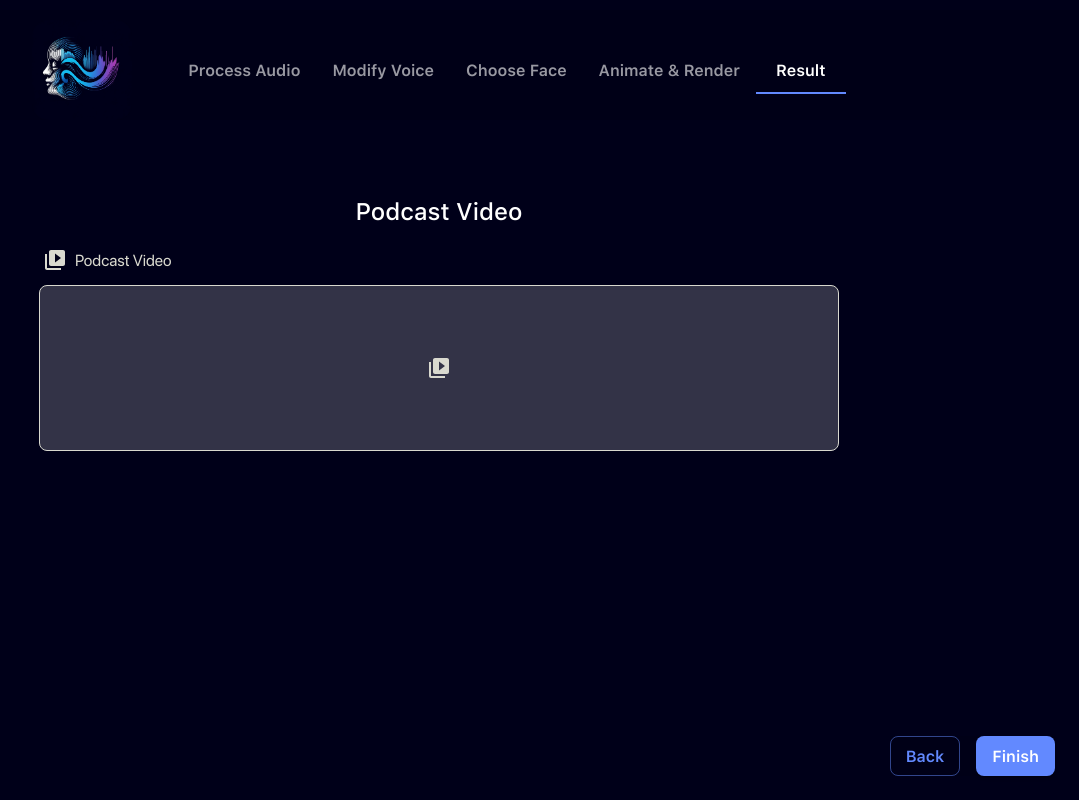
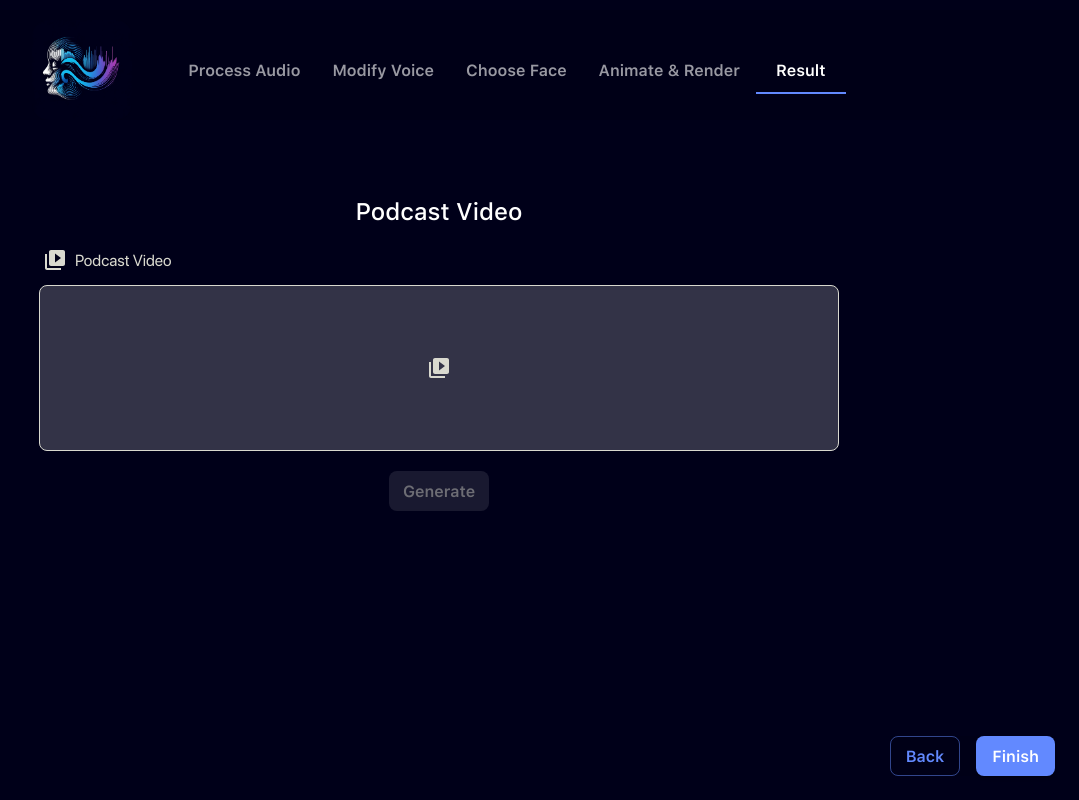
Before and after one commit to frddyy/podface-electron, a React (Create React App) app: page /result in a window 1280 px wide. Shown: the whole page, without its empty margins (201-1280 px from the left). Built offline with nearby package versions, Linux system fonts and the light colour scheme.

Commit message:
Refactor code: generate video podcast button handle

```diff
--- a/src/components/Layout.jsx
+++ b/src/components/Layout.jsx
@@ -3,9 +3,6 @@ import { AppBar, Toolbar, Tabs, Tab, Box, Grid, Button } from "@mui/material";
 import { useTheme } from "@mui/material/styles";
 import Logo from "./Logo";
 import { useNavigate, useLocation } from "react-router-dom"; // Import useLocation
-import { useAudioContext } from "../context/AudioContext";
-import { useRenderContext } from "../context/RenderContext";
-import { usePodcastContext } from "../context/PodcastContext";
 
 const Layout = ({
   children,
@@ -19,18 +16,6 @@ const Layout = ({
 
   // Determine the active tab based on the current route
   const [activeTab, setActiveTab] = useState(0);
-  const { finalAudio1, finalAudio2 } = useAudioContext();
-  const { videoFile1, videoFile2 } = useRenderContext();
-  const { setVideoPodcastFile, setIsPodcastMerged } = usePodcastContext();
-  const [isReady, setIsReady] = useState(false);
-
-  useEffect(() => {
-    if (videoFile1 && videoFile2 && videoFile1.path && videoFile2.path) {
-      setIsReady(true);
-    } else {
-      setIsReady(false);
-    }
-  }, [videoFile1, videoFile2]);
 
   // Update activeTab when location changes
   useEffect(() => {
@@ -61,62 +46,17 @@ const Layout = ({
 
   const handleNext = () => {
     const currentPath = window.location.pathname;
-    console.log("Video 1: ", videoFile1 ? videoFile1.path : "Video 1 is null");
-    console.log("Video 2: ", videoFile2 ? videoFile2.path : "Video 2 is null");
 
-    // Cek apakah kita berada di halaman AnimateRenderScreen
-    if (currentPath === "/animate-render") {
-
-      if (!isReady) {
-        console.log("One or both video files are not ready yet.");
-        navigate("/result");
-        return; // Menghentikan proses jika file video belum ada
-      }
-
-      // Jalankan handleCombineAudio terlebih dahulu sebelum melanjutkan
-      const { ipcRenderer } = window.require("electron");
-      const combinedAudioPath = "/home/daffaraihandika/TA/podface-electron/speechbrain/output/combined_audio.wav";
-
-      // Kirimkan permintaan ke main process untuk menggabungkan audio
-      ipcRenderer.send("combine-audio", {
-        audioPath1: finalAudio1.path,  // Gunakan finalAudio1 dan finalAudio2 dari context
-        audioPath2: finalAudio2.path,
-        outputPath: combinedAudioPath,
-      });
-
-      // Menunggu balasan dari main process setelah penggabungan audio selesai
-      ipcRenderer.once("audio-combined", (event, data) => {
-        console.log(data)
-      });
-
-      // Setelah penggabungan audio selesai, lanjutkan dengan merge-podcasts
-      ipcRenderer.send("merge-podcasts", {
-        video1Path: videoFile1.path,
-        video2Path: videoFile2.path,
-        audioPath: combinedAudioPath, // Path audio gabungan
-        outputPath: "/home/daffaraihandika/TA/podface-electron/src/assets/video/final_podcast.mp4", // Path output final podcast
-      });
-
-      // Menunggu balasan dari main process setelah penggabungan video dan audio selesai
-      ipcRenderer.once("podcast-merged", (event, data) => {
-        console.log(data)
-        setVideoPodcastFile({
-          path: data.output
-        });
-        setIsPodcastMerged(true);
-      });
-      navigate("/result");
-    } else {
-      // Lanjutkan ke halaman berikutnya jika tidak di AnimateRenderScreen
     if (currentPath === "/process-audio") {
       navigate("/modify-voice");
     } else if (currentPath === "/modify-voice") {
       navigate("/choose-face");
     } else if (currentPath === "/choose-face") {
       navigate("/animate-render");
+    } else if (currentPath === "/animate-render") {
+      navigate("/result");
     } else if (currentPath === "/result") {
-        navigate("/");  // Kembali ke Home Screen atau halaman lain
-      }
+      navigate("/");
     }
   };
 
--- a/src/context/PodcastContext.js
+++ b/src/context/PodcastContext.js
@@ -1,4 +1,4 @@
-import React, { createContext, useContext, useState } from 'react';
+import React, { createContext, useContext, useState, useEffect } from 'react';
 
 // Buat context untuk menyimpan status merge podcast
 const PodcastContext = createContext();
@@ -7,6 +7,14 @@ const PodcastContext = createContext();
 export const PodcastProvider = ({ children }) => {
   const [videoPodcastFile, setVideoPodcastFile] = useState(null);  // Menyimpan file hasil merge video dan audio
   const [isPodcastMerged, setIsPodcastMerged] = useState(false);   // Status apakah video podcast sudah berhasil digabung
+
+  useEffect(() => {
+    if (videoPodcastFile === null) {
+      setIsPodcastMerged(false); // Set to false if videoFile1 is null
+    } else {
+      setIsPodcastMerged(true); // Set to true if videoFile1 is not null
+    }
+  }, [videoPodcastFile]); // Triggered when videoFile1 changes
 
   return (
     <PodcastContext.Provider
--- a/src/pages/ResultScreen.jsx
+++ b/src/pages/ResultScreen.jsx
@@ -1,10 +1,51 @@
 import React, { useEffect } from 'react';
 import { Grid, Typography, Box, Button } from "@mui/material";
+import { useTheme } from "@mui/material/styles";
 import CustomField from "../components/CustomField"; // Pastikan CustomField disesuaikan untuk video
 import { usePodcastContext } from '../context/PodcastContext';
+import { useAudioContext } from '../context/AudioContext';
+import { useRenderContext } from '../context/RenderContext';
+const ResultScreen = () => {
+  const { videoPodcastFile, setVideoPodcastFile, isPodcastMerged } = usePodcastContext();
+  const { finalAudio1, finalAudio2 } = useAudioContext();
+  const { videoFile1, videoFile2 } = useRenderContext();
+  const theme = useTheme();
 
-const ResultScreen = () => {
-  const { videoPodcastFile, setVideoPodcastFile } = usePodcastContext();
+  const handleGenerate = () => {
+    console.log("Starting to generate podcast...");
+
+    const { ipcRenderer } = window.require("electron");
+
+    // Path for the combined audio file
+    const combinedAudioPath = "/home/daffaraihandika/TA/podface-electron/speechbrain/output/combined_audio.wav";
+    const outputPath = "/home/daffaraihandika/TA/podface-electron/src/assets/video/final_podcast.mp4";
+
+    // Menggabungkan audio
+    ipcRenderer.send("combine-audio", {
+      audioPath1: finalAudio1.path,
+      audioPath2: finalAudio2.path,
+      outputPath: combinedAudioPath,
+    });
+
+    ipcRenderer.once("audio-combined", (event, data) => {
+      console.log("Audio combined:", data);
+
+      // Setelah penggabungan audio selesai, lanjutkan dengan menggabungkan video
+      ipcRenderer.send("merge-podcasts", {
+        video1Path: videoFile1.path,
+        video2Path: videoFile2.path,
+        audioPath: combinedAudioPath, // Path audio gabungan
+        outputPath: outputPath,
+      });
+
+      ipcRenderer.once("podcast-merged", (event, data) => {
+        console.log("Podcast merged successfully!", data);
+
+        // Set video file for podcast and trigger necessary updates
+        setVideoPodcastFile({ path: data.output });
+      });
+    });
+  };
 
   useEffect(() => {
     console.log("Current videoPodcastFile: ", videoPodcastFile);
@@ -25,7 +66,7 @@ const ResultScreen = () => {
       </Typography>
 
       {/* Display the video inside CustomField */}
-      <Box sx={{ maxWidth: "800px", width: "100%", mb: 2 }}>
+      <Box sx={{ maxWidth: "800px", width: "100%", mb: 10 }}>
         <CustomField
           mode="video"
           labelText="Podcast Video"
@@ -36,6 +77,30 @@ const ResultScreen = () => {
       </Box>
 
       {/* Additional styling or content can be added here */}
+      {!isPodcastMerged && (
+        <Box sx={{ width: "100%", display: "flex", justifyContent: "center", mt: 7 }}>
+          <Button
+            variant="contained"
+            color="primary"
+            sx={{
+              fontWeight: 600,
+              textTransform: "none",
+              maxWidth: 100,
+              alignSelf: "flex-end",
+              "&.Mui-disabled": {
+                backgroundColor: theme.palette.background.form, // Ganti dengan warna latar belakang saat disabled
+                color: theme.palette.neutral.dark, // Ganti dengan warna teks saat disabled
+                borderColor: theme.palette.neutral.dark, // Ganti warna border saat disabled
+                opacity: 0.5
+              },
+            }}
+            disabled={!(videoFile1 && videoFile2)}
+            onClick={handleGenerate}
+          >
+            Generate
+          </Button>
+        </Box>
+      )}
     </Grid>
   );
 };
```
Also changed, not shown: 2 other files (tests, documents, lock files or other folders). Lines whose indentation alone changed are shown as unchanged.
